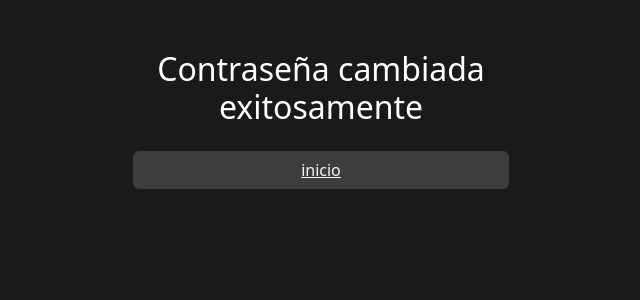
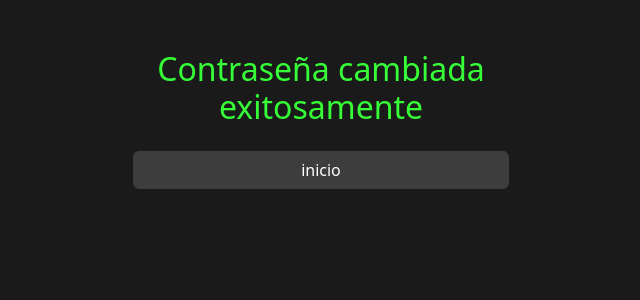
Before and after one commit to gretoide/Ferreplus, a Django app: a page that uses ferreplus/templates/vista_usuario/cambiar_contraseña_exito.html in a window 1280 px wide. Shown: the top 300 px of the page, without its empty margins (319-959 px from the left). Run offline with Django 5.2, Linux system fonts and the light colour scheme.

Commit message:
Validando contraseña en la recuperacion por correo

```diff
--- a/ferreplus/templates/vista_usuario/cambiar_contraseña.html
+++ b/ferreplus/templates/vista_usuario/cambiar_contraseña.html
@@ -11,13 +11,13 @@
 <body>
   <div class="container">
     <h2 class="text-center mb-4">Restablecer contraseña</h2>
-    <p style="color: red;">{{error}}</p>
     <form method="post"> <!-- Agregamos el método POST al formulario -->
       {% csrf_token %}
       <div class="mb-3">
         <input type="text" class="form-control" placeholder="contraseña" name="contraseña1" required>
         <input type="text" class="form-control" placeholder="reingresar contraseña" name="contraseña2" required>
       </div>
+      <p style="color: red;">{{error}}</p>
       <button type="submit" class="btn btn-register">Enviar</button>
     </form>
   </div>
--- a/ferreplus/templates/vista_usuario/cambiar_contraseña_exito.html
+++ b/ferreplus/templates/vista_usuario/cambiar_contraseña_exito.html
@@ -10,8 +10,8 @@
 </head>
 <body>
   <div class="container">
-    <h2 class="text-center mb-4">Contraseña cambiada exitosamente</h2>
-    <button class="btn btn-register"><a href="{% url 'inicio' %}" style="color: whitesmoke;">inicio</a></button>
+    <h2 class="text-center mb-4" style="color: rgb(55, 255, 55);">Contraseña cambiada exitosamente</h2>
+    <a href="{% url 'inicio' %}" style="color: whitesmoke;"><button class="btn btn-register">inicio</button></a>
   </div>
 
   <script src="https://cdn.jsdelivr.net/npm/bootstrap@5.2.3/dist/js/bootstrap.bundle.min.js"></script>
--- a/ferreplus/templates/vista_usuario/ingresar_codigo.html
+++ b/ferreplus/templates/vista_usuario/ingresar_codigo.html
@@ -12,12 +12,12 @@
   <div class="container">
     <h2 class="text-center mb-4">Restablecer contraseña</h2>
     <p>Hemos enviado un codigo a la direccion de correo electronico, ingreselo para cambiar la contraseña</p>
-    <p style="color: red;">{{error}}</p>
     <form method="post"> <!-- Agregamos el método POST al formulario -->
       {% csrf_token %}
       <div class="mb-3">
         <input type="text" class="form-control" placeholder="codigo" name="codigo" required>
       </div>
+      <p style="color: red;">{{error}}</p>
       <button type="submit" class="btn btn-register">Enviar</button>
     </form>
   </div>
--- a/ferreplus/templates/vista_usuario/reestablecer_contraseña.html
+++ b/ferreplus/templates/vista_usuario/reestablecer_contraseña.html
@@ -12,12 +12,12 @@
   <div class="container">
     <h2 class="text-center mb-4">Restablecer contraseña</h2>
     <p>Ingresar correo electronico para restablecer la contraseña.</p>
-    <p style="color: red;">{{error}}</p>
     <form method="post"> <!-- Agregamos el método POST al formulario -->
       {% csrf_token %}
       <div class="mb-3">
         <input type="text" class="form-control" placeholder="Ingresar correo electrónico" name="email" required>
       </div>
+      <p style="color: red;">{{error}}</p>
       <button type="submit" class="btn btn-register">Reestablecer contraseña</button>
     </form>
   </div>
--- a/ferreplus/vista_usuario/urls.py
+++ b/ferreplus/vista_usuario/urls.py
@@ -7,6 +7,6 @@ urlpatterns = [
     path('pagina-principal/', user_views.subir_publicacion, name="pagina-principal"),
     path('restablecer-contraseña/', user_views.restablecerContraseña, name="restablecer_contraseña"),
     path('ingresar-codigo/<str:email>', user_views.ingresarCodigo, name="ingresar_codigo"),
-    path('cambiar-constraseña/<str:email>/<str:contraseña>', user_views.cambiarContraseña, name="cambiar_contraseña"),
+    path('cambiar-contraseña/<str:email>/<str:contraseña>', user_views.cambiarContraseña, name="cambiar_contraseña"),
     path('cambiar-contraseña-exito', user_views.cambiarContraseñaExito, name="cambiar_contraseña_exito"),
 ]
--- a/ferreplus/vista_usuario/views.py
+++ b/ferreplus/vista_usuario/views.py
@@ -1,5 +1,5 @@
 from django.shortcuts import render, get_object_or_404
-from django.http import HttpResponse
+from django.http import HttpResponse, Http404
 from django.template.loader import get_template
 from django.shortcuts import render, redirect
 from django.template import loader
@@ -81,7 +81,6 @@ def ingresarCodigo(request, email, codigo=[""]):
         })
     else:
         if request.POST["codigo"] == codigo[0]:
-            print("hola")
             return redirect("cambiar_contraseña", email=email, contraseña=user.contrasenia)
         else:
             return render(request, os.path.join(TEMPLATE_DIR,'vista_usuario','ingresar_codigo.html'), {
@@ -91,15 +90,23 @@ def ingresarCodigo(request, email, codigo=[""]):
 
 def cambiarContraseña(request, email, contraseña):
     user = get_object_or_404(Usuario, email=email)
+    if user.contrasenia != contraseña:
+        raise Http404
     if request.method == "GET":
         return render(request, os.path.join(TEMPLATE_DIR,'vista_usuario','cambiar_contraseña.html'), {
             "error": ""
         })
     else:
         if request.POST["contraseña1"] == request.POST["contraseña2"]:
-            user.contrasenia = request.POST["contraseña1"]
-            user.save()
-            return redirect("cambiar_contraseña_exito")
+            resultado = modulos_sesion.validar_contraseña(request.POST["contraseña1"])
+            if resultado[0]:
+                user.contrasenia = request.POST["contraseña1"]
+                user.save()
+                return redirect("cambiar_contraseña_exito")
+            else:
+                return render(request, os.path.join(TEMPLATE_DIR,'vista_usuario','cambiar_contraseña.html'), {
+                    "error": resultado[1]
+                })
         else:
             return render(request, os.path.join(TEMPLATE_DIR,'vista_usuario','cambiar_contraseña.html'), {
                 "error": "Las contraseñas no coinciden."
```
Also changed, not shown: ferreplus/db.sqlite3.
